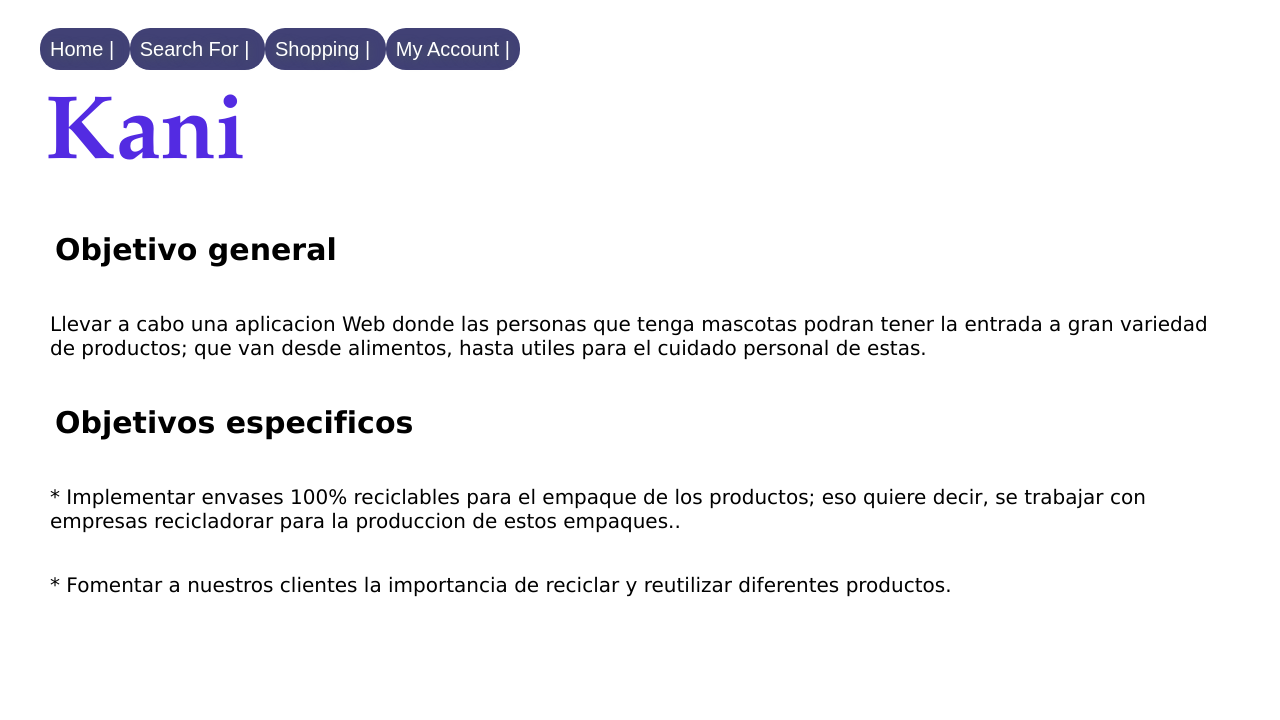
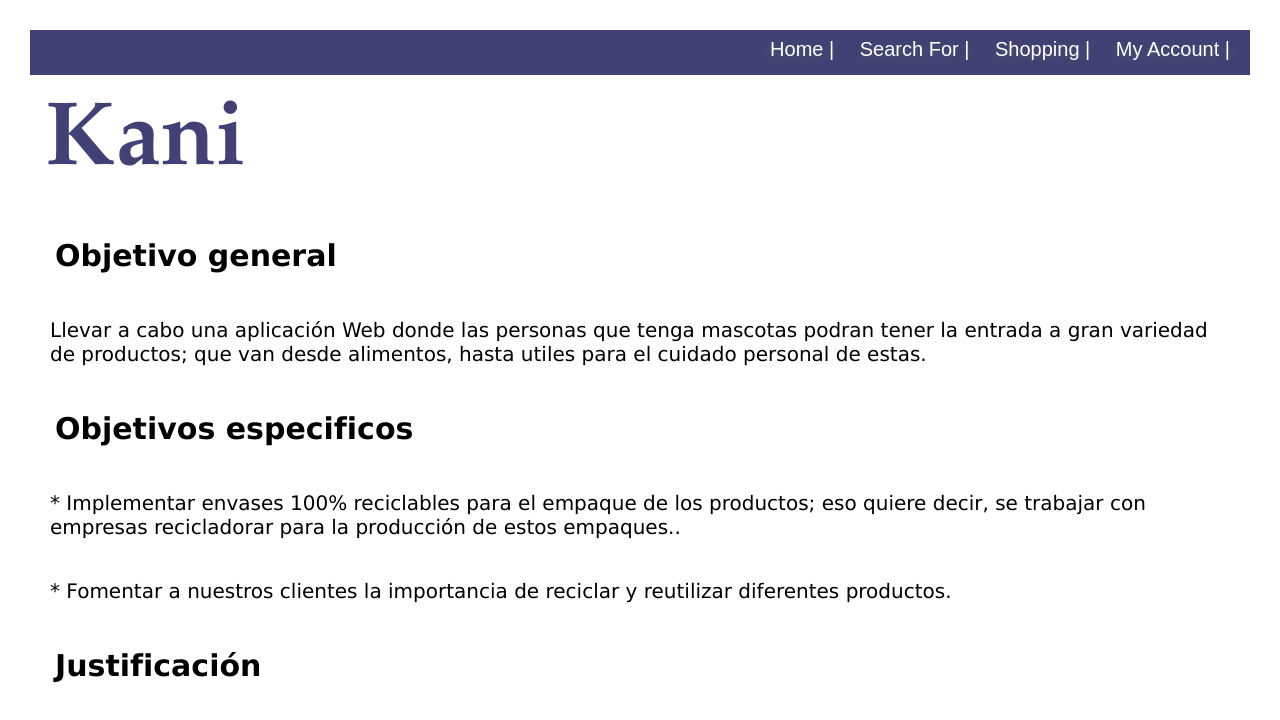
Before and after one commit to Ana24vasquez/proyectokani, a plain HTML site: page index.html in a window 1280 px wide. Drawn offline with Linux system fonts and the light colour scheme.

Commit message:
Modificacion de texto

```diff
--- a/index.html
+++ b/index.html
@@ -26,13 +26,14 @@
 
       <h1 class="titulo">Kani</h1>
       <h3 class="subtitulo">Objetivo general</h3>
-      <p class="texto1">Llevar a cabo una aplicacion Web donde las personas que tenga
+      <p class="texto1">Llevar a cabo una aplicación Web donde las personas que tenga
       mascotas podran tener la entrada a gran variedad de productos; que van desde alimentos,
       hasta utiles para el cuidado personal de estas. </p>
       <h3 class="subtitulo">Objetivos especificos</h3>
       <p class="texto1"> * Implementar envases 100% reciclables para el empaque de los productos; eso quiere decir,
-        se trabajar con empresas recicladorar para la produccion de estos empaques..</p>
+        se trabajar con empresas recicladorar para la producción de estos empaques..</p>
       <p class="texto1"> * Fomentar a nuestros clientes la importancia de reciclar y reutilizar diferentes productos.  </p>
+      <h3 class="subtitulo">Justificación</h3>
     </main>
     </body>
 </html>
--- a/style.css
+++ b/style.css
@@ -5,6 +5,16 @@
 }
 
 /* header*/
+
+header{
+    background-color: rgb(65, 65, 117);
+    width: 100%;
+    height: 45px;
+    overflow:hidden;
+    box-shadow: 0px 30px 40px rgb(255, 255, 255);
+    margin-bottom: 0px;
+
+}
 
 .header-nav a {
   padding-left: 0;
@@ -27,6 +37,9 @@
 
 }
 
+header nav{
+  float:right;
+}
 
 .header-nav {
   display: inline-block;
@@ -34,8 +47,9 @@
   margin: 8px 0;
   padding-left: 10px;
   padding-right: 10px;
-  text-align: right;
+
 }
+
 
 
 
@@ -68,7 +82,7 @@
   .titulo {
     padding: 15px;
     list-style: none;
-    color: rgb(83, 43, 226);
+    color: rgb(65, 65, 117);
     font-size: 90px;
     font-family:Garamond;
     text-align: left;
```
